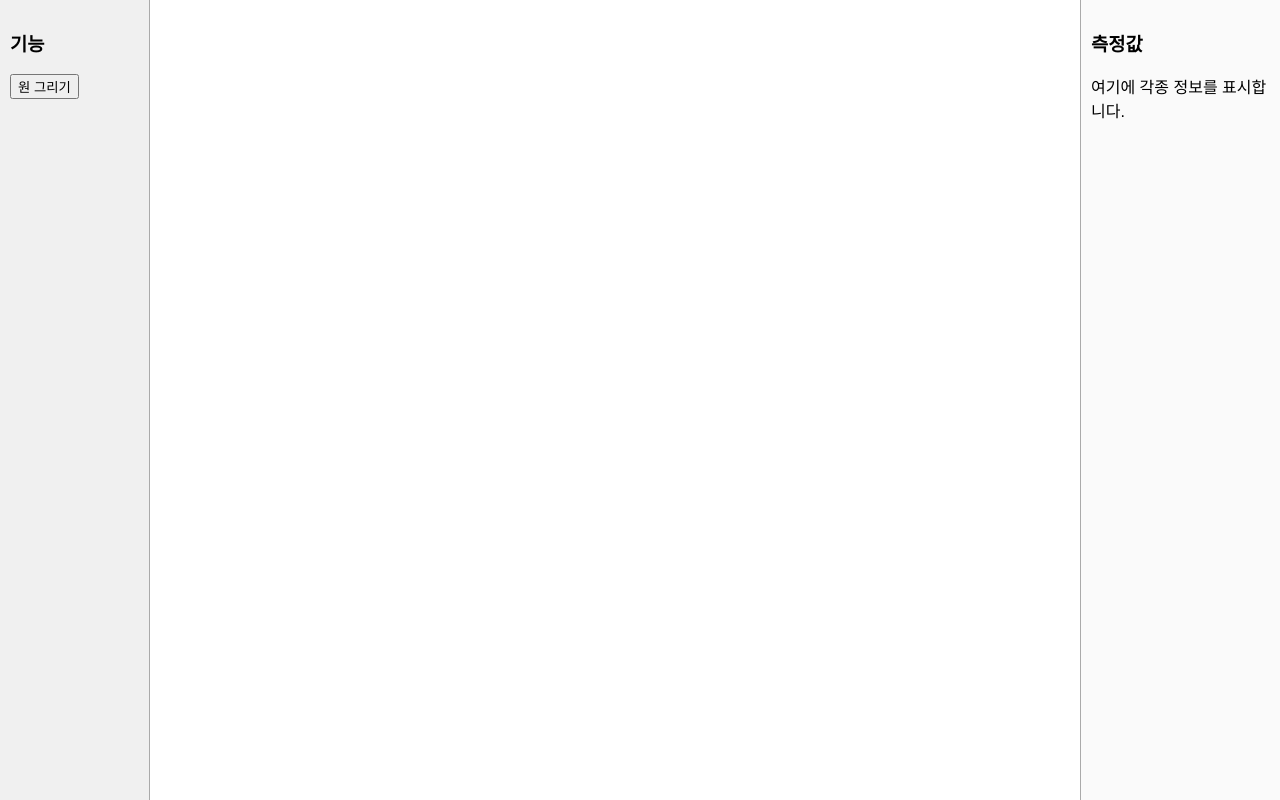
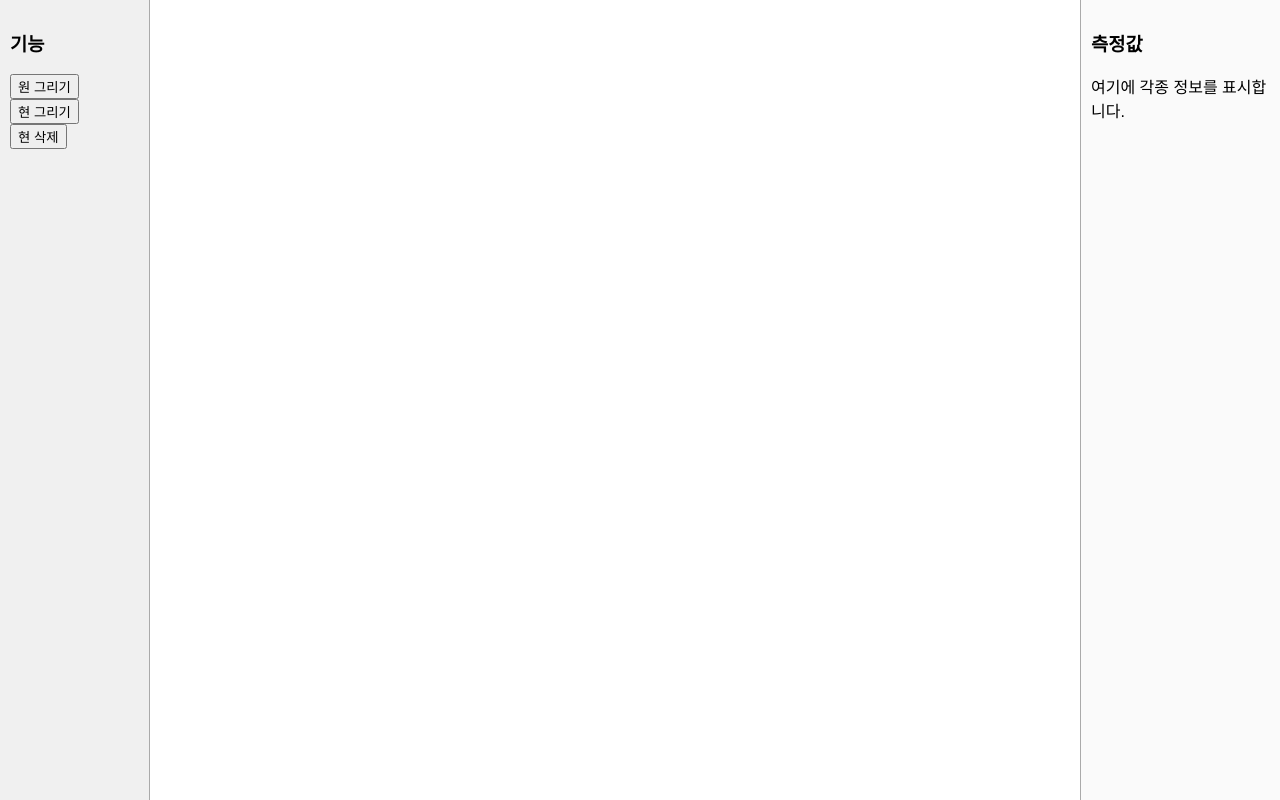
Before and after one commit to ppakkoo1-ux/geometryapp, a plain HTML site: page index.html in a window 1280 px wide. Drawn offline with Linux system fonts and the light colour scheme.

Commit message:
Update index.html

```diff
--- a/index.html
+++ b/index.html
@@ -42,10 +42,12 @@
   </style>
 </head>
 <body>
-  <div id="sidebar">
-    <h3>기능</h3>
-    <button id="drawCircleBtn">원 그리기</button>
-  </div>
+<div id="sidebar">
+  <h3>기능</h3>
+  <button id="drawCircleBtn">원 그리기</button>
+  <button id="drawChordBtn">현 그리기</button>
+  <button id="deleteChordBtn">현 삭제</button>
+</div>
   <svg id="board"></svg>
   <div id="info">
     <h3>측정값</h3>
```
